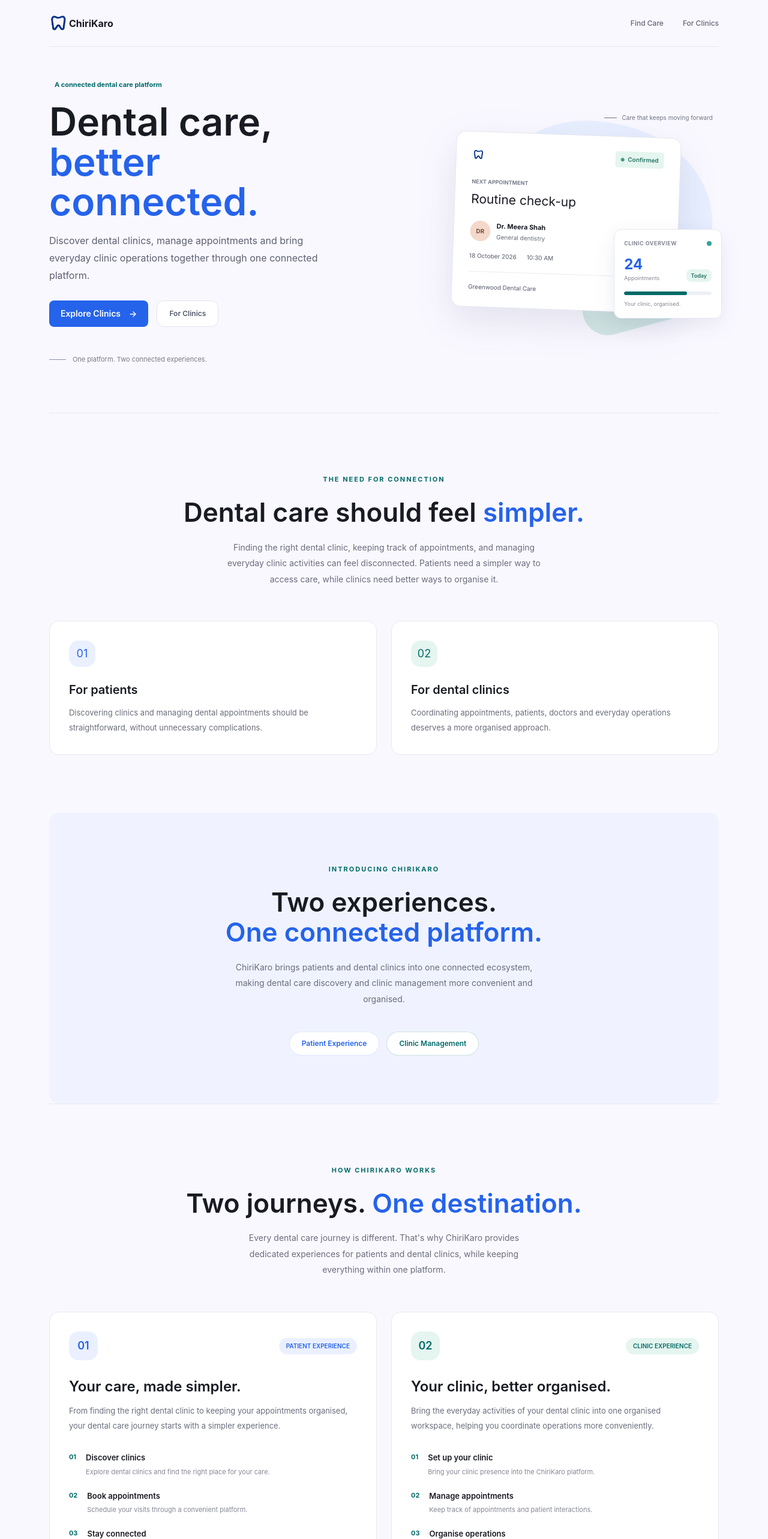
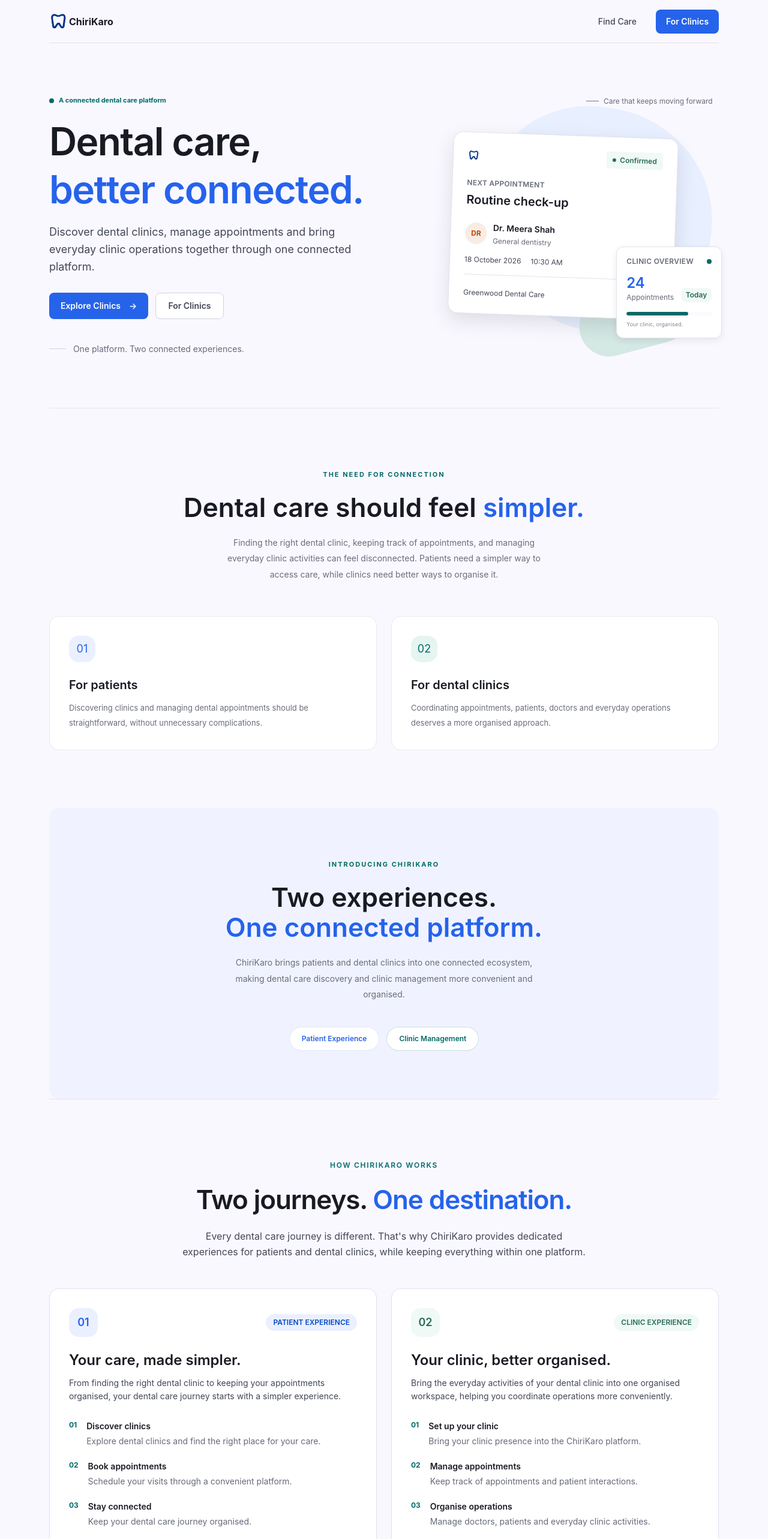
Before and after one commit to paralii/ChiriKaro, a React (Vite) app in the folder client/: page / in a window 1280 px wide. Shown: the top 2566 px of the page at 60% size. Built offline with nearby package versions, Linux system fonts and the light colour scheme; no server answers.

Commit message:
refactor: update component styles for improved consistency and accessibility

```diff
--- a/client/src/components/organisms/HomeHero.tsx
+++ b/client/src/components/organisms/HomeHero.tsx
@@ -4,25 +4,25 @@ import { Eyebrow } from "@components/atoms/Eyebrow";
 
 export function HomeHero() {
   return (
-    <section className="grid min-h-132.5 grid-cols-[1.02fr_0.98fr] items-center gap-[7%] pt-14 pb-20 max-[1050px]:gap-[2%] max-md:grid-cols-1 max-md:gap-0 max-md:pt-12.5 max-md:pb-12">
-      <div className="max-w-137.5 animate-rise-in max-md:max-w-150">
-        <Eyebrow className="flex items-center gap-2.25 text-ck-teal">
-          <span className="size-1.72 rounded-full bg-[#34a29a]" />A connected
+    <section className="grid min-h-[34rem] grid-cols-[minmax(0,1.02fr)_minmax(0,0.98fr)] items-center gap-10 py-14 lg:gap-14 lg:py-20 max-md:grid-cols-1 max-md:gap-0 max-md:py-12">
+      <div className="max-w-2xl animate-rise-in">
+        <Eyebrow className="flex items-center gap-2 text-secondary">
+          <span className="size-2 rounded-full bg-secondary" />A connected
           dental care platform
         </Eyebrow>
 
-        <h1 className="mt-5.25 mb-4.25 max-w-142.5 text-[clamp(40px,5vw,66px)] leading-[1.04] font-semibold max-md:text-[43px] max-[420px]:text-[38px]">
+        <h1 className="mt-5 mb-4 max-w-3xl text-[clamp(2.5rem,5vw,4.25rem)] leading-tight font-semibold tracking-tight text-text-primary">
           Dental care,
           <br />
           <em className="text-brand not-italic">better connected.</em>
         </h1>
 
-        <p className="m-0 max-w-115 text-base leading-[1.8] text-[#5c6070]">
+        <p className="m-0 max-w-2xl text-base leading-relaxed text-text-secondary sm:text-lg">
           Discover dental clinics, manage appointments and bring everyday clinic
           operations together through one connected platform.
         </p>
 
-        <div className="mt-7 flex items-center gap-3.5 max-[420px]:flex-col max-[420px]:items-start">
+        <div className="mt-7 flex flex-col items-stretch gap-3 sm:flex-row sm:items-center">
           <Link to="/login/patient">
             <Button tabIndex={-1}>
               Explore Clinics <span aria-hidden="true">&#8594;</span>
@@ -31,21 +31,21 @@ export function HomeHero() {
 
           <Link
             to="/login/clinic"
-            className="rounded-lg border border-[#e2e3eb] bg-white px-5 py-3 text-[12px] font-semibold text-[#555b6b] transition hover:border-brand hover:text-brand"
+            className="inline-flex min-h-11 items-center justify-center rounded-ui border border-border-strong bg-surface-elevated px-5 text-sm font-semibold text-text-secondary transition-[color,background-color,border-color] duration-interactive hover:border-primary hover:bg-primary-soft hover:text-primary-hover active:bg-primary-soft focus-visible:outline-2 focus-visible:outline-offset-2 focus-visible:outline-focus"
           >
             For Clinics
           </Link>
         </div>
 
-        <div className="mt-11.5 flex items-center gap-2.75 text-[11px] text-[#777a86] max-md:mt-7">
-          <span className="h-px w-7 bg-[#8792a8]" />
+        <div className="mt-10 flex items-center gap-3 text-sm text-text-muted max-md:mt-7">
+          <span className="h-px w-7 bg-border-strong" />
           One platform. Two connected experiences.
         </div>
       </div>
 
       <div
         aria-label="Illustration showing patient appointment and clinic management"
-        className="relative isolate grid min-h-95 animate-rise-in place-items-center max-md:mt-8 max-md:min-h-87.5"
+        className="relative isolate grid min-h-[24rem] animate-rise-in place-items-center max-md:mt-8 max-md:min-h-[22rem] sm:min-h-[28rem]"
       >
         <span className="absolute top-[6%] right-[2%] -z-20 h-[83%] w-[74%] rotate-[9deg] rounded-[48%_52%_44%_56%] bg-[#e8efff]" />
 
@@ -54,7 +54,7 @@ export function HomeHero() {
         <span className="absolute top-[3%] left-[4%] -z-10 h-[90%] w-full opacity-65 bg-[radial-gradient(#9eadd2_1px,transparent_1px)] [bg-size:19px_19px] mask-[linear-gradient(135deg,#000,transparent_67%)]" />
 
         {/* Patient appointment card */}
-        <div className="relative z-10 w-[min(375px,83%)] rotate-2 rounded-xl border border-[#e3e6ef] bg-white px-6.75 pt-6 pb-5 shadow-[0_22px_65px_#344b7b20]">
+        <div className="relative z-10 w-[min(375px,83%)] rotate-2 rounded-xl border border-border bg-surface-elevated px-6 pt-6 pb-5 shadow-lg">
           <div className="flex items-center justify-between">
             <img
               src="/favicon.svg"
@@ -62,76 +62,76 @@ export function HomeHero() {
               className="size-5 rounded-[10px_10px_10px_3px] object-contain"
             />
 
-            <span className="flex items-center gap-1.5 rounded-[5px] bg-[#e5f5ef] px-2.25 py-1.5 text-[10px] font-semibold text-[#287263]">
-              <i className="size-1.5 rounded-full bg-[#3c9d81]" />
+            <span className="flex items-center gap-1.5 rounded-sm bg-success-soft px-2.5 py-1.5 text-xs font-semibold text-success">
+              <i className="size-1.5 rounded-full bg-success" />
               Confirmed
             </span>
           </div>
 
-          <p className="mt-6.25 mb-2 text-[9px] font-bold text-[#787d8c]">
+          <p className="mt-6 mb-2 text-xs font-semibold tracking-wide text-text-muted">
             NEXT APPOINTMENT
           </p>
 
-          <h2 className="m-0 text-[21px] leading-[1.3]">Routine check-up</h2>
+          <h2 className="m-0 text-xl leading-tight font-semibold text-text-primary">Routine check-up</h2>
 
           <div className="mt-5.75 flex items-center gap-2.5">
-            <span className="grid size-8.5 place-items-center rounded-full bg-[#f4d9ca] text-[10px] font-bold text-[#784b3c]">
+            <span className="grid size-9 place-items-center rounded-full bg-accent/10 text-xs font-bold text-accent">
               DR
             </span>
 
             <div>
-              <strong className="block text-[11px]">Dr. Meera Shah</strong>
+              <strong className="block text-sm font-semibold text-text-primary">Dr. Meera Shah</strong>
 
-              <small className="mt-0.75 block text-[10px] text-muted">
+              <small className="mt-1 block text-xs text-text-muted">
                 General dentistry
               </small>
             </div>
           </div>
 
-          <div className="mt-4.25 flex gap-4.25 text-[10px] text-[#555b6b]">
+          <div className="mt-4 flex flex-wrap gap-x-4 gap-y-1 text-xs text-text-secondary">
             <span>18 October 2026</span>
             <span>10:30 AM</span>
           </div>
 
-          <div className="mt-4.5 mb-3.25 h-px bg-[#ececf1]" />
+          <div className="my-4 h-px bg-border" />
 
-          <div className="flex items-center justify-between text-[10px] text-[#53596a]">
+          <div className="flex items-center justify-between gap-3 text-xs text-text-secondary">
             <span>Greenwood Dental Care</span>
 
-            <span className="grid size-6.25 place-items-center rounded-full border border-[#e5e7ed] text-brand">
+            <span aria-hidden="true" className="grid size-7 shrink-0 place-items-center rounded-full border border-border text-primary">
               &#8599;
             </span>
           </div>
         </div>
 
         {/* Clinic management card */}
-        <div className="absolute right-[-1%] bottom-[8%] z-20 w-45 rounded-lg border border-[#e6e8ef] bg-white p-4 shadow-[0_12px_35px_#344b7b18] max-[420px]:right-[-2%] max-[420px]:w-38.75">
+        <div className="absolute right-[-1%] bottom-[8%] z-20 w-44 rounded-lg border border-border bg-surface-elevated p-4 shadow-md max-[420px]:right-[-2%] max-[420px]:w-36">
           <div className="flex items-center justify-between">
-            <span className="text-[9px] font-bold tracking-wider text-[#858895]">
+            <span className="text-xs font-semibold tracking-wide text-text-muted">
               CLINIC OVERVIEW
             </span>
 
-            <span className="size-2 rounded-full bg-[#34a29a]" />
+            <span className="size-2 rounded-full bg-secondary" />
           </div>
 
           <div className="mt-4 flex items-end justify-between">
             <div>
-              <strong className="block text-[24px] leading-none text-brand">
+              <strong className="block text-2xl leading-none font-semibold text-primary">
                 24
               </strong>
 
-              <span className="mt-1 block text-[9px] text-[#858895]">
+              <span className="mt-1 block text-xs text-text-muted">
                 Appointments
               </span>
             </div>
 
-            <span className="rounded-md bg-[#e5f5ef] px-2 py-1 text-[9px] font-semibold text-[#287263]">
+            <span className="rounded-md bg-success-soft px-2 py-1 text-xs font-semibold text-success">
               Today
             </span>
           </div>
 
-          <div className="mt-4 h-1.5 overflow-hidden rounded-full bg-[#edf0f5]">
-            <div className="h-full w-[72%] rounded-full bg-ck-teal" />
+          <div className="mt-4 h-1.5 overflow-hidden rounded-full bg-page">
+            <div className="h-full w-[72%] rounded-full bg-secondary" />
           </div>
 
           <p className="mt-2 text-[9px] text-[#858895]">
@@ -139,7 +139,7 @@ export function HomeHero() {
           </p>
         </div>
 
-        <div className="absolute top-[2%] right-[2%] flex items-center gap-2.25 text-[10px] text-[#6f7583] max-md:hidden">
+        <div className="absolute top-[2%] right-[2%] flex items-center gap-2 text-xs text-text-muted max-md:hidden">
           <span className="h-px w-5.25 bg-[#6f7583]" />
           Care that keeps moving forward
         </div>
--- a/client/src/components/organisms/PortalStrip.tsx
+++ b/client/src/components/organisms/PortalStrip.tsx
@@ -2,48 +2,48 @@ import { Link } from "react-router-dom";
 
 export function PortalStrip() {
   return (
-    <section className="border-t border-[#e9e8ef] py-24 max-md:py-16">
+    <section className="border-t border-border py-16 sm:py-20 lg:py-24">
       <div className="mx-auto max-w-175 text-center">
-        <span className="text-[11px] font-bold tracking-[2px] text-ck-teal">
+        <span className="text-xs font-semibold tracking-[0.14em] text-secondary">
           HOW CHIRIKARO WORKS
         </span>
 
-        <h2 className="mt-5 text-[clamp(30px,4vw,44px)] leading-[1.15] font-semibold">
+        <h2 className="mt-4 text-[clamp(1.875rem,4vw,2.75rem)] leading-tight font-semibold tracking-tight text-text-primary sm:mt-5">
           Two journeys.
-          <span className="text-brand"> One destination.</span>
+          <span className="text-primary"> One destination.</span>
         </h2>
 
-        <p className="mx-auto mt-5 max-w-130 text-sm leading-[1.9] text-[#696d7b]">
+        <p className="mx-auto mt-4 max-w-2xl text-sm leading-relaxed text-text-secondary sm:mt-5 sm:text-base">
           Every dental care journey is different. That's why ChiriKaro provides
           dedicated experiences for patients and dental clinics, while keeping
           everything within one platform.
         </p>
       </div>
 
-      <div className="mt-14 grid grid-cols-2 gap-6 max-md:grid-cols-1">
+      <div className="mt-10 grid grid-cols-1 gap-4 sm:mt-12 sm:gap-6 lg:grid-cols-2">
         {/* Patient Journey */}
-        <article className="group flex flex-col rounded-2xl border border-[#e9e8ef] bg-white p-8 transition duration-300 hover:-translate-y-1 hover:shadow-[0_18px_40px_#344b7b12] max-md:p-6">
+        <article className="group flex flex-col rounded-xl border border-border bg-surface-elevated p-5 shadow-sm transition-[transform,box-shadow,border-color] duration-interactive hover:-translate-y-0.5 hover:border-primary/30 hover:shadow-md sm:p-7 lg:p-8">
           <div className="flex items-center justify-between">
-            <span className="grid size-12 place-items-center rounded-xl bg-brand-soft text-lg font-semibold text-brand">
+            <span className="grid size-12 place-items-center rounded-xl bg-primary-soft text-lg font-semibold text-primary">
               01
             </span>
 
-            <span className="rounded-full bg-brand-soft px-3 py-1.5 text-[10px] font-semibold text-brand">
+            <span className="rounded-full bg-primary-soft px-3 py-1.5 text-xs font-semibold text-primary-hover">
               PATIENT EXPERIENCE
             </span>
           </div>
 
-          <h3 className="mt-7 text-2xl font-semibold">
+          <h3 className="mt-6 text-xl leading-tight font-semibold text-text-primary sm:text-2xl">
             Your care, made simpler.
           </h3>
 
-          <p className="mt-3 text-[13px] leading-[1.9] text-[#696d7b]">
+          <p className="mt-3 text-sm leading-relaxed text-text-secondary">
             From finding the right dental clinic to keeping your appointments
             organised, your dental care journey starts with a simpler
             experience.
           </p>
 
-          <div className="mt-8 space-y-5">
+          <div className="mt-7 space-y-5">
             {[
               {
                 number: "01",
@@ -64,14 +64,14 @@ export function PortalStrip() {
               },
             ].map((step) => (
               <div key={step.number} className="flex gap-4">
-                <span className="text-[11px] font-bold text-ck-teal">
+                <span className="text-xs font-bold text-secondary">
                   {step.number}
                 </span>
 
                 <div>
-                  <h4 className="text-[13px] font-semibold">{step.title}</h4>
+                  <h4 className="text-sm font-semibold text-text-primary">{step.title}</h4>
 
-                  <p className="mt-1 text-[11px] leading-[1.8] text-[#858895]">
+                  <p className="mt-1 text-sm leading-relaxed text-text-muted">
                     {step.description}
                   </p>
                 </div>
@@ -81,35 +81,35 @@ export function PortalStrip() {
 
           <Link
             to="/register/patient"
-            className="mt-9 inline-flex items-center gap-2 text-[12px] font-semibold text-brand transition group-hover:gap-3"
+            className="mt-8 inline-flex min-h-10 items-center gap-2 self-start rounded-sm text-sm font-semibold text-primary-hover underline-offset-4 transition-[color,gap] duration-interactive hover:gap-3 hover:text-primary hover:underline focus-visible:outline-2 focus-visible:outline-offset-2 focus-visible:outline-focus"
           >
             Explore Clinics <span aria-hidden="true">→</span>
           </Link>
         </article>
 
         {/* Clinic Journey */}
-        <article className="group flex flex-col rounded-2xl border border-[#e9e8ef] bg-white p-8 transition duration-300 hover:-translate-y-1 hover:shadow-[0_18px_40px_#344b7b12] max-md:p-6">
+        <article className="group flex flex-col rounded-xl border border-border bg-surface-elevated p-5 shadow-sm transition-[transform,box-shadow,border-color] duration-interactive hover:-translate-y-0.5 hover:border-secondary/30 hover:shadow-md sm:p-7 lg:p-8">
           <div className="flex items-center justify-between">
-            <span className="grid size-12 place-items-center rounded-xl bg-[#e5f5ef] text-lg font-semibold text-ck-teal">
+            <span className="grid size-12 place-items-center rounded-xl bg-success-soft text-lg font-semibold text-success">
               02
             </span>
 
-            <span className="rounded-full bg-[#e5f5ef] px-3 py-1.5 text-[10px] font-semibold text-ck-teal">
+            <span className="rounded-full bg-success-soft px-3 py-1.5 text-xs font-semibold text-success">
               CLINIC EXPERIENCE
             </span>
           </div>
 
-          <h3 className="mt-7 text-2xl font-semibold">
+          <h3 className="mt-6 text-xl leading-tight font-semibold text-text-primary sm:text-2xl">
             Your clinic, better organised.
           </h3>
 
-          <p className="mt-3 text-[13px] leading-[1.9] text-[#696d7b]">
+          <p className="mt-3 text-sm leading-relaxed text-text-secondary">
             Bring the everyday activities of your dental clinic into one
             organised workspace, helping you coordinate operations more
             conveniently.
           </p>
 
-          <div className="mt-8 space-y-5">
+          <div className="mt-7 space-y-5">
             {[
               {
                 number: "01",
@@ -131,14 +131,14 @@ export function PortalStrip() {
               },
             ].map((step) => (
               <div key={step.number} className="flex gap-4">
-                <span className="text-[11px] font-bold text-ck-teal">
+                <span className="text-xs font-bold text-secondary">
                   {step.number}
                 </span>
 
                 <div>
-                  <h4 className="text-[13px] font-semibold">{step.title}</h4>
+                  <h4 className="text-sm font-semibold text-text-primary">{step.title}</h4>
 
-                  <p className="mt-1 text-[11px] leading-[1.8] text-[#858895]">
+                  <p className="mt-1 text-sm leading-relaxed text-text-muted">
                     {step.description}
                   </p>
                 </div>
@@ -148,7 +148,7 @@ export function PortalStrip() {
 
           <Link
             to="/register/clinics"
-            className="mt-9 inline-flex items-center gap-2 text-[12px] font-semibold text-ck-teal transition group-hover:gap-3"
+            className="mt-8 inline-flex min-h-10 items-center gap-2 self-start rounded-sm text-sm font-semibold text-success underline-offset-4 transition-[color,gap] duration-interactive hover:gap-3 hover:underline focus-visible:outline-2 focus-visible:outline-offset-2 focus-visible:outline-focus"
           >
             Discover Clinic Software <span aria-hidden="true">→</span>
           </Link>
--- a/client/src/components/organisms/PublicNav.tsx
+++ b/client/src/components/organisms/PublicNav.tsx
@@ -3,24 +3,21 @@ import { BrandLockup } from "@/components/atoms/BrandLockup";
 
 export function PublicNav() {
   return (
-    <header className="flex h-19.5 items-center justify-between border-b border-[#e9e8ef] max-md:h-16.5">
+    <header className="flex h-16 items-center justify-between border-b border-border sm:h-18">
       <BrandLockup />
 
-      <nav className="flex items-center gap-8 max-md:gap-5">
-        {" "}
+      <nav aria-label="Main navigation" className="flex items-center gap-3 sm:gap-6">
         <Link
           to="/login/patient"
-          className="text-[12px] font-medium text-[#626777] transition hover:text-brand max-[420px]:hidden"
+          className="hidden min-h-10 items-center rounded-sm px-2 text-sm font-medium text-text-secondary transition-colors duration-interactive hover:text-primary-hover focus-visible:outline-2 focus-visible:outline-offset-2 focus-visible:outline-focus sm:inline-flex"
         >
-          {" "}
-          Find Care{" "}
+          Find Care
         </Link>{" "}
         <Link
           to="/login/clinic"
-          className="text-[12px] font-medium text-[#626777] transition hover:text-brand"
+          className="inline-flex min-h-10 items-center justify-center rounded-ui border border-transparent bg-primary px-3.5 text-sm font-semibold text-white transition-colors duration-interactive hover:bg-primary-hover active:bg-primary-hover focus-visible:outline-2 focus-visible:outline-offset-2 focus-visible:outline-focus sm:px-4"
         >
-          {" "}
-          For Clinics{" "}
+          For Clinics
         </Link>
       </nav>
     </header>
```
Also changed, not shown: client/src/components/organisms/PortalSidebar.tsx (+12 -12 lines), client/src/components/organisms/PortalTopbar.tsx (+6 -6 lines).
